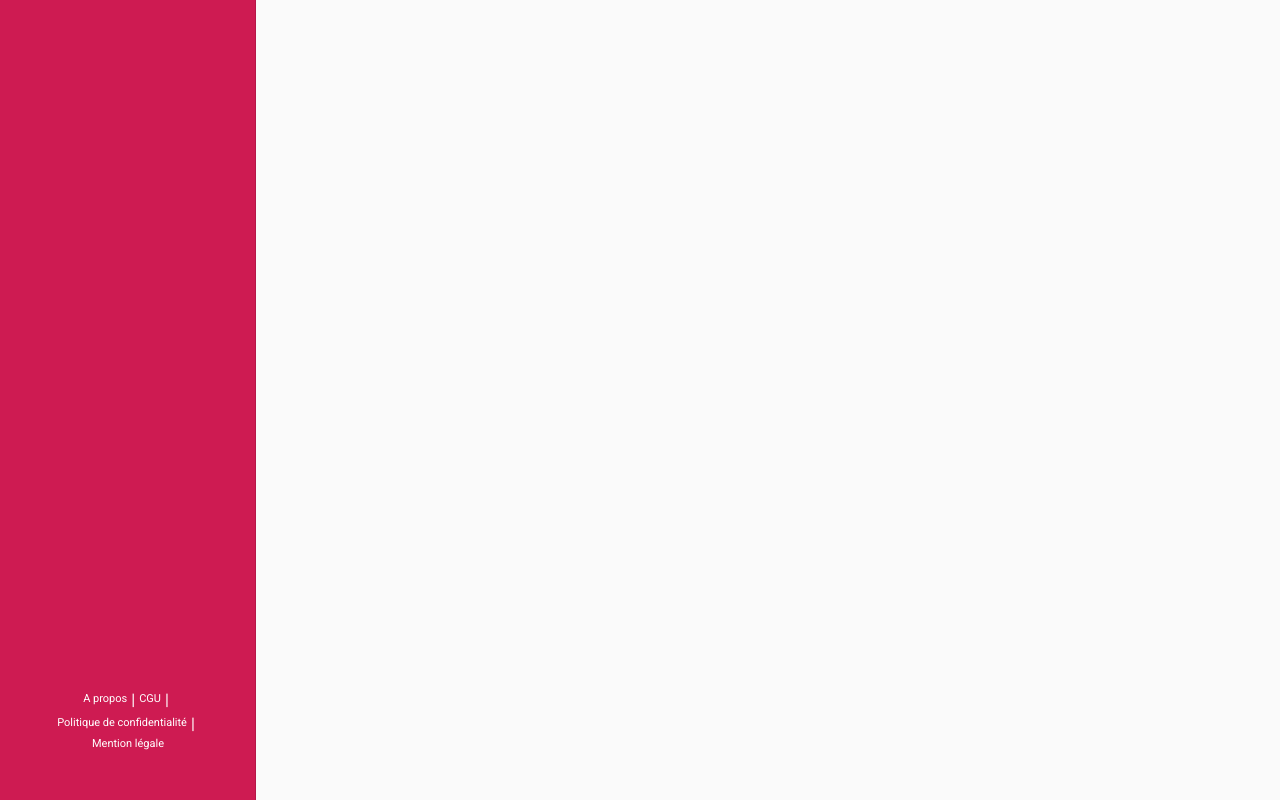
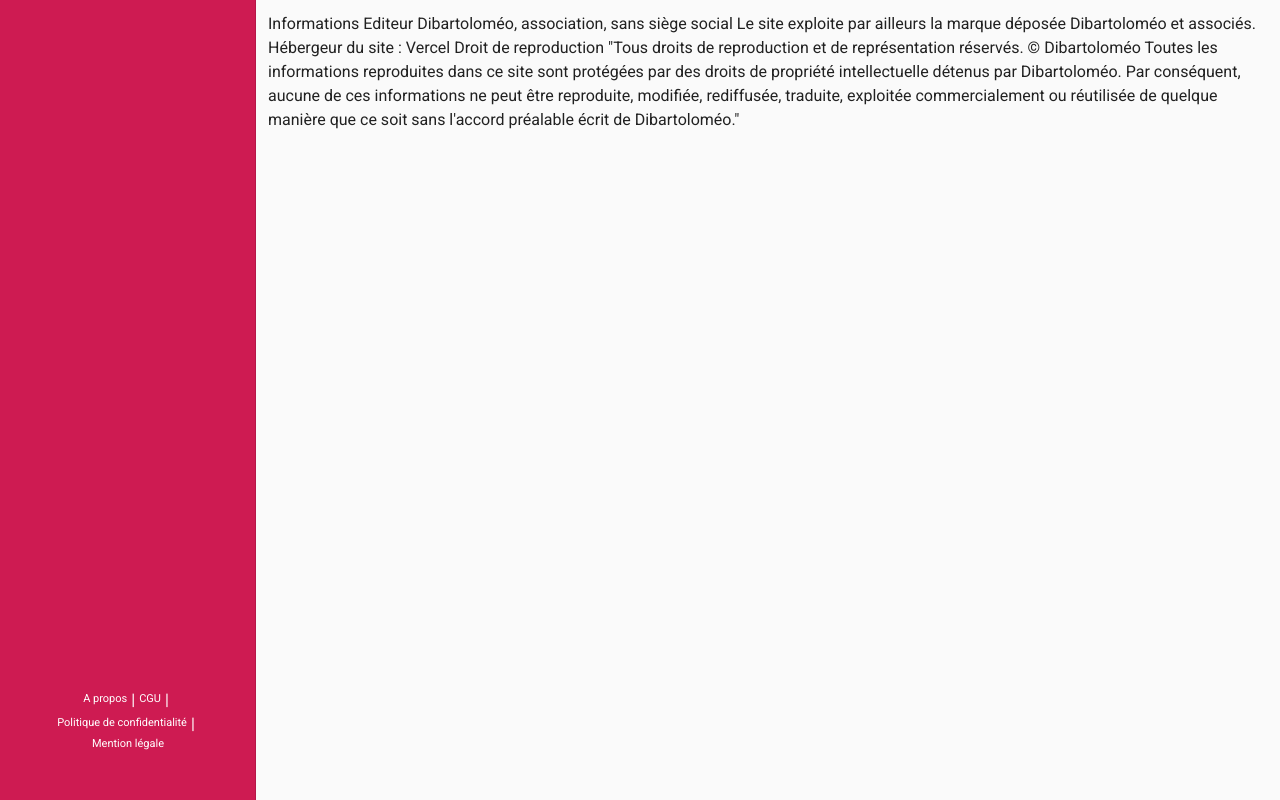
Before and after one commit to projet-Bartolomeo/Dibartolomeo, a Nuxt app: page /politics/legal-notice in a window 1280 px wide. Built offline with nearby package versions, Linux system fonts and the light colour scheme.

Commit message:
feat: add legal notice

```diff
--- a/pages/politics/legal-notice.vue
+++ b/pages/politics/legal-notice.vue
@@ -1,3 +1,17 @@
 <template>
-    <div></div>
+    <div>Informations Editeur
+        Dibartoloméo, association, sans siège social
+
+        Le site exploite par ailleurs la marque déposée Dibartoloméo et associés.
+
+        Hébergeur du site :
+        Vercel
+
+        Droit de reproduction
+
+        "Tous droits de reproduction et de représentation réservés. © Dibartoloméo Toutes les informations
+        reproduites dans ce site sont protégées par des droits de propriété intellectuelle
+        détenus par Dibartoloméo. Par conséquent, aucune de ces informations ne peut être reproduite, modifiée, rediffusée,
+        traduite, exploitée commercialement ou réutilisée de quelque manière que ce soit sans l'accord préalable écrit
+        de Dibartoloméo."</div>
 </template>
```
